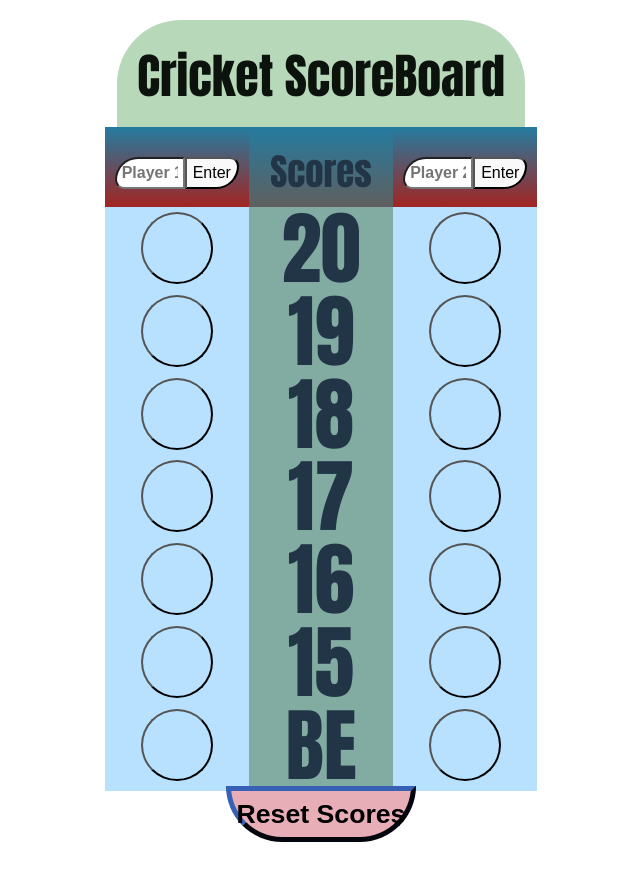
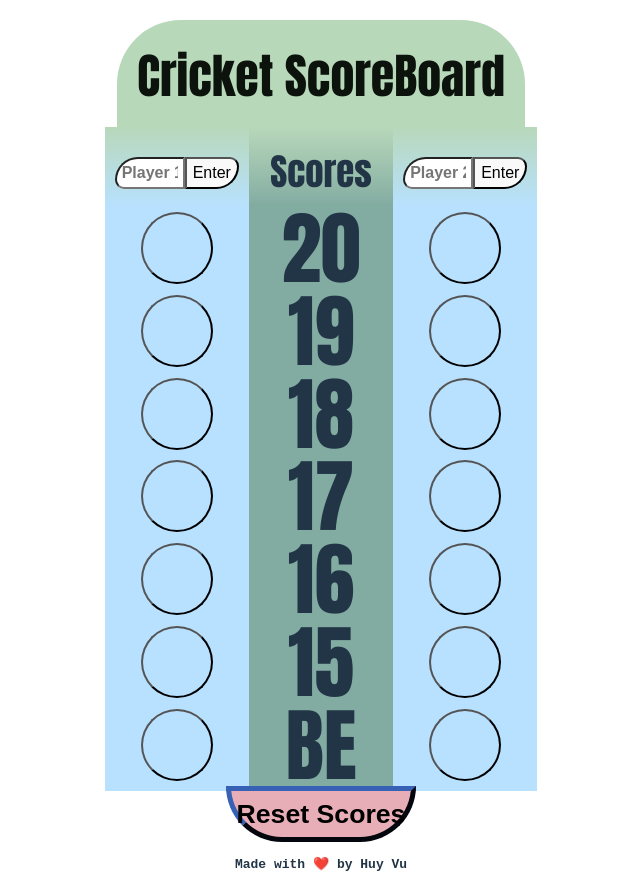
Before and after one commit to huyquocvu/dart-score, a Vue app: page / in a window 1280 px wide. Shown: the whole page, without its empty margins (319-959 px from the left). Before the commit the page ends 850 px from the top, so only its background shows below. Built offline with nearby package versions, Linux system fonts and the light colour scheme.

Commit message:
adding footer

```diff
--- a/src/App.vue
+++ b/src/App.vue
@@ -1,12 +1,13 @@
 <script setup>
 import ScoreBoard from './components/ScoreBoard.vue'
-
+import Footnote from './components/Footer.vue'
 </script>
 
 <template>
   <div>
     <ScoreBoard />
   </div>
+  <Footnote />
 </template>
 
 <style scoped>
--- /dev/null
+++ b/src/components/Footer.vue
@@ -0,0 +1,18 @@
+<script setup>
+
+</script>
+
+<template>
+    <div>
+        <footer>
+            <p>Made with ❤️ by Huy Vu</p>
+        </footer>
+    </div>
+</template>
+
+<style scoped>
+p {
+    font-family: monospace;
+    font-weight: bold;
+}
+</style>
--- a/src/components/PlayerScore.vue
+++ b/src/components/PlayerScore.vue
@@ -74,7 +74,6 @@ const handleSubmit = () => {
 </template>
 
 <style scoped>
-
 input {
     background-color: white;
     color: black;
@@ -154,5 +153,9 @@ h1 {
     .PlayerScoreBanner {
         background-color: #B8E1FF;
     }
+
+    .header {
+        background-image: linear-gradient(#b8d8ba, #b8e1ff);
+    }
 }
 </style>
--- a/src/components/ResetButton.vue
+++ b/src/components/ResetButton.vue
@@ -17,7 +17,6 @@ const handleReset = () => {
 </template>
 
 <style scoped>
-
 div {
     grid-template-rows: 1fr;
     display: grid;
@@ -56,5 +55,15 @@ span {
     button {
         background-color: #E8AEB7;
     }
+
+    button:hover {
+        border-color: #344566;
+        background-color: #3e597e;
+    }
+
+    button:active {
+        border-color: #515968;
+        background-color: #053577;
+    }
 }
 </style>
--- a/src/components/ScoreBanner.vue
+++ b/src/components/ScoreBanner.vue
@@ -21,6 +21,7 @@ const scores = [20, 19, 18, 17, 16, 15, 'BE']
 .title {
     text-align: center;
 }
+
 .header {
     height: 80px;
     /* background-color: #612d2c; */
@@ -61,6 +62,9 @@ h1 {
     .ScoreBanner {
         background-color: #82ABA1;
     }
+    .header {
+        background-image: linear-gradient(#b8d8ba, #82ABA1);
+    }
 }
 
 .ScoreBannerText {
```
